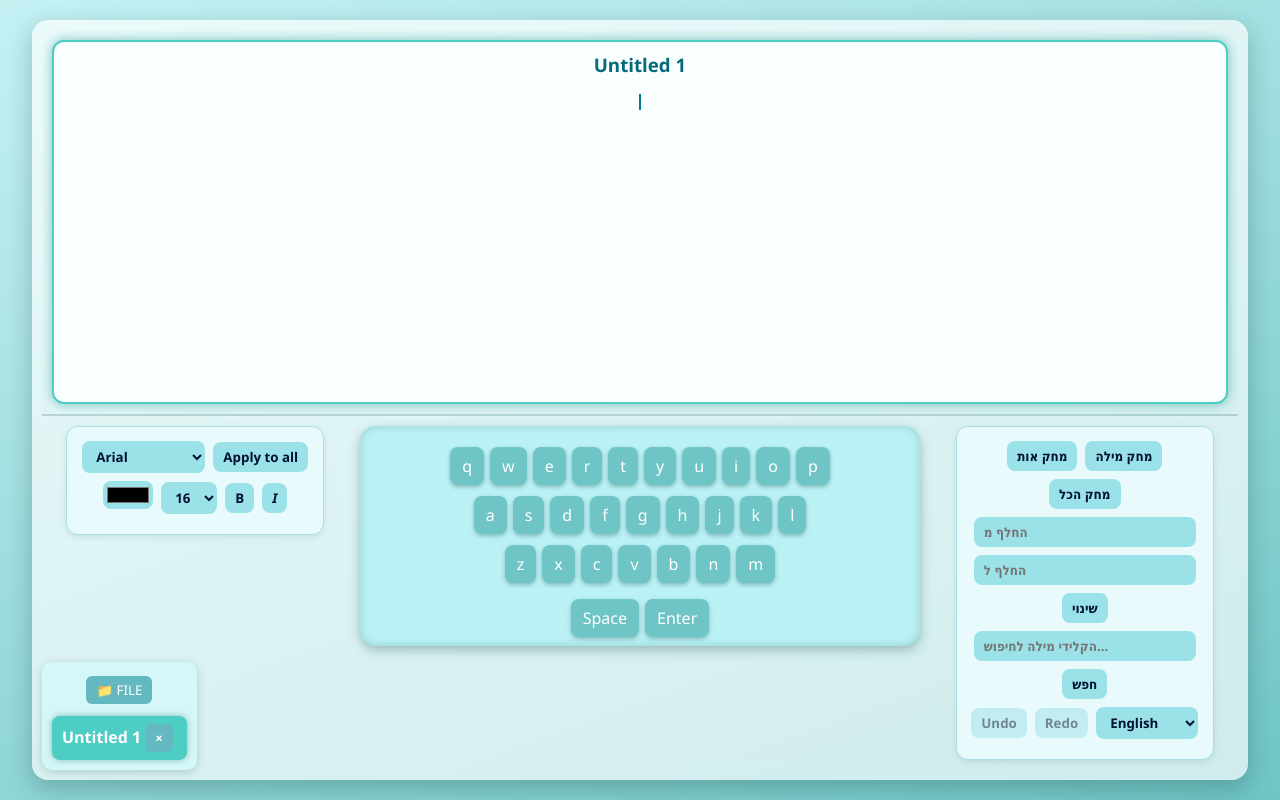
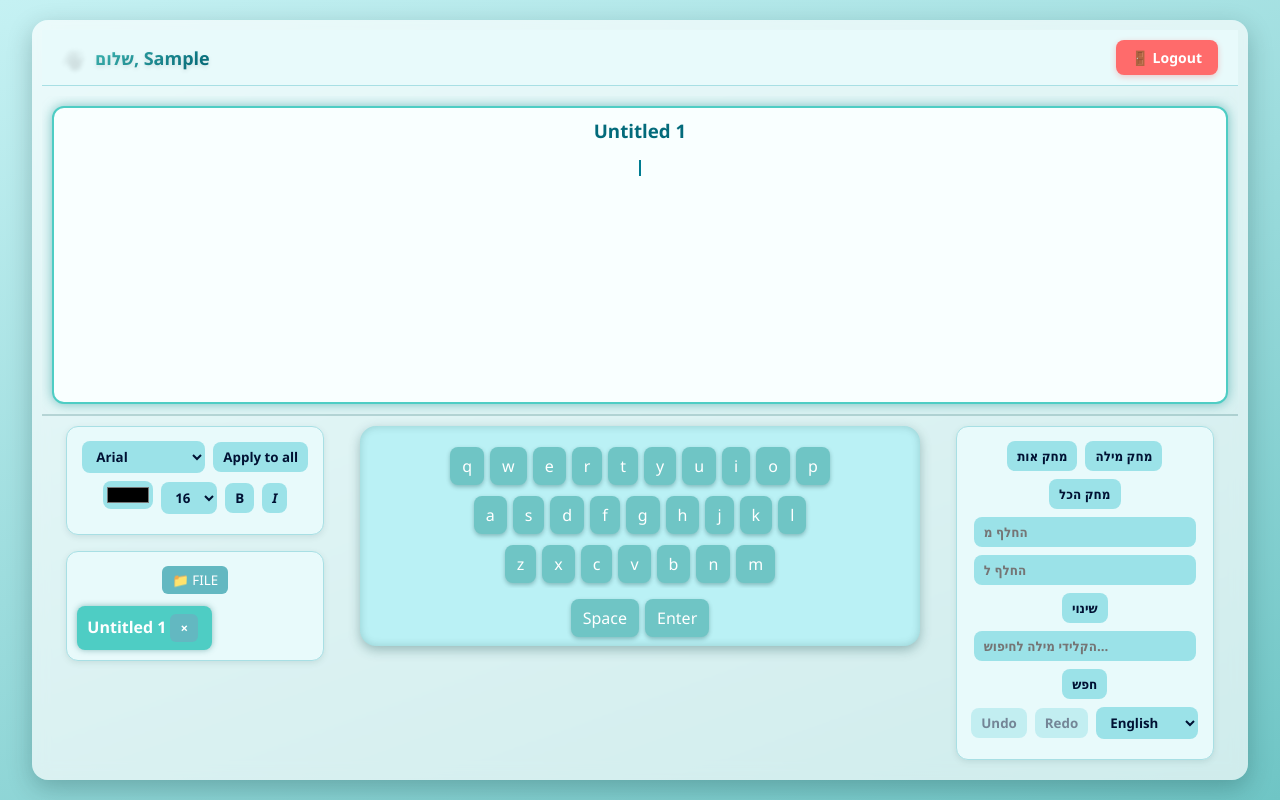
Before and after one commit to NechamaSanders/keyboard_project, a React (Vite) app: page / in a window 1280 px wide. Both pictures are taken after typing "Sample", "name@example.com", "Sample123" into the empty fields and a click on the button "Sign Up". Built offline with nearby package versions, Linux system fonts and the light colour scheme.

Commit message:
hi
Signed-off-by: Olshtein Shani <s0533173756@gmail.com>

```diff
--- a/src/components/App.css
+++ b/src/components/App.css
@@ -67,6 +67,32 @@ body, html, #root {
   font-weight: bold;
   color: #036b7b;
   margin-bottom: 8px;
+  position: relative;
+  display: flex;
+  justify-content: center;
+  align-items: center;
+}
+
+.text-title .close-tab {
+  position: absolute;
+  right: 5px;
+  top: 50%;
+  transform: translateY(-50%);
+  background: transparent;
+  border: none;
+  color: #666;
+  font-size: 18px;
+  font-weight: bold;
+  cursor: pointer;
+  padding: 2px 6px;
+  border-radius: 50%;
+  transition: all 0.2s ease;
+}
+
+.text-title .close-tab:hover {
+  background: #ff6b6b;
+  color: white;
+  transform: translateY(-50%) scale(1.1);
 }
 
 /* === TEXT DISPLAY === */
@@ -254,13 +280,14 @@ body, html, #root {
 
 /* === FILE TOOLS === */
 .fileTools {
-  position: absolute;
-  bottom: 10px;
-  left: 10px;
-  background: #d6f7f7;
+  background: #e8fafb;
+  border: 1px solid #a8dfe4;
+  border-radius: 12px;
   padding: 10px;
-  border-radius: 10px;
-  box-shadow: 0 2px 10px rgba(0, 60, 60, 0.2);
+  box-shadow: 0 2px 6px rgba(0, 50, 50, 0.1);
+  width: 90%;
+  text-align: center;
+  margin-top: 8px;
 }
 
 .fileTools button {
@@ -379,3 +406,104 @@ body, html, #root {
 .register-form button:hover {
   background: #3dbab2;
 }
+
+/* === TOP BUTTONS === */
+.top-buttons {
+  display: flex;
+  gap: 10px;
+  margin: 10px;
+}
+
+.new-text-btn, .logout-btn {
+  border: none;
+  border-radius: 12px;
+  padding: 10px 20px;
+  font-size: 16px;
+  font-weight: 600;
+  cursor: pointer;
+  box-shadow: 0 4px 8px rgba(0, 60, 60, 0.2);
+  transition: all 0.2s ease;
+}
+
+.new-text-btn {
+  background: #4ecdc4;
+  color: white;
+}
+
+.logout-btn {
+  background: #ff6b6b;
+  color: white;
+}
+
+.new-text-btn:hover {
+  background: #3dbab2;
+  transform: translateY(-2px);
+  box-shadow: 0 6px 12px rgba(0, 60, 60, 0.3);
+}
+
+.logout-btn:hover {
+  background: #ff5252;
+  transform: translateY(-2px);
+  box-shadow: 0 6px 12px rgba(255, 0, 0, 0.3);
+}
+
+.new-text-btn:active, .logout-btn:active {
+  transform: translateY(0);
+  box-shadow: 0 2px 4px rgba(0, 60, 60, 0.2);
+}
+
+/* === HEADER === */
+.header {
+  display: flex;
+  justify-content: space-between;
+  align-items: center;
+  padding: 10px 20px;
+  background: #e8fafb;
+  border-bottom: 1px solid #a8dfe4;
+  margin-bottom: 10px;
+}
+
+.user-info {
+  font-weight: 700;
+  color: #036b7b;
+  font-size: 18px;
+  background: linear-gradient(135deg, #4ecdc4, #036b7b);
+  -webkit-background-clip: text;
+  -webkit-text-fill-color: transparent;
+  background-clip: text;
+  text-shadow: 0 2px 4px rgba(0, 0, 0, 0.1);
+  display: flex;
+  align-items: center;
+  gap: 8px;
+}
+
+.user-info::before {
+  content: "👋";
+  font-size: 20px;
+  animation: wave 2s ease-in-out infinite;
+}
+
+@keyframes wave {
+  0%, 100% { transform: rotate(0deg); }
+  25% { transform: rotate(20deg); }
+  75% { transform: rotate(-10deg); }
+}
+
+.header .logout-btn {
+  background: #ff6b6b;
+  color: white;
+  border: none;
+  border-radius: 8px;
+  padding: 8px 16px;
+  font-size: 14px;
+  font-weight: 600;
+  cursor: pointer;
+  box-shadow: 0 2px 6px rgba(255, 0, 0, 0.2);
+  transition: all 0.2s ease;
+}
+
+.header .logout-btn:hover {
+  background: #ff5252;
+  transform: translateY(-1px);
+  box-shadow: 0 4px 8px rgba(255, 0, 0, 0.3);
+}
--- a/src/components/App.jsx
+++ b/src/components/App.jsx
@@ -5,6 +5,7 @@ import EditingTools from './EditingTools'
 import DesignTools from "./DesignTools";
 import FileTools from "./FileTools";
 import Register from "./Register";
+import Header from "./Header";
 import "./App.css";
 
 export default function App() {
@@ -70,6 +71,7 @@ export default function App() {
       {!currentUser ? (
         <Register setCurrentUser={setCurrentUser} />
       ) : (<>
+        <Header currentUser={currentUser} setCurrentUser={setCurrentUser} />
         <div className="display-section">
           {openTexts.map((t, i) => (
             <div
@@ -129,7 +131,8 @@ export default function App() {
               setLanguage={setLanguage}
               openTexts={openTexts}
               setOpenTexts={setOpenTexts}
-              activeIndex={activeIndex} />
+              activeIndex={activeIndex}
+              setCurrentUser={setCurrentUser} />
           </div>
         </div></>)}
     </div>
--- a/src/components/EditingTools.jsx
+++ b/src/components/EditingTools.jsx
@@ -13,7 +13,8 @@ export default function EditingTools({
     setLanguage,
     openTexts,
     setOpenTexts,
-    activeIndex
+    activeIndex,
+    setCurrentUser
 }) {
     const [searchTerm, setSearchTerm] = useState("");
     const [changeFrom, setChangeFrom] = useState("");
@@ -207,6 +208,8 @@ export default function EditingTools({
                     <option value="symbols">Symbols</option>
                 </select>
             </div>
+
+
         </div>
     );
 }
--- a/src/components/FileTools.jsx
+++ b/src/components/FileTools.jsx
@@ -67,23 +67,10 @@ export default function FileTools({
 
   const saveAs = () => {
     if (activeIndex === null) return;
-    const oldName = openTexts[activeIndex].name;
-    const newName = prompt("הכניסי שם חדש לקובץ:")?.trim();
+    const newName = prompt("הכניסי שם חדש לקובץ:");
     if (!newName) return;
 
-    // בדיקה אם השם כבר קיים
-    if (userFiles[newName] && newName !== oldName) {
-      const overwrite = confirm(`קובץ בשם "${newName}" כבר קיים. האם לדרוס אותו?`);
-      if (!overwrite) return;
-    }
-
     const updatedFiles = { ...userFiles, [newName]: text };
-
-    // מחק את הקובץ הישן אם השם השתנה וזה לא Untitled
-    if (oldName !== newName && !oldName.startsWith("Untitled")) {
-      delete updatedFiles[oldName];
-    }
-
     saveUserData(updatedFiles);
 
     const updatedOpenTexts = [...openTexts];
--- /dev/null
+++ b/src/components/Header.jsx
@@ -0,0 +1,14 @@
+import React from "react";
+
+export default function Header({ currentUser, setCurrentUser }) {
+  return (
+    <div className="header">
+      <div className="user-info">
+        שלום, {currentUser}
+      </div>
+      <button className="logout-btn" onClick={() => setCurrentUser("")}>
+        🚪 Logout
+      </button>
+    </div>
+  );
+}
```
